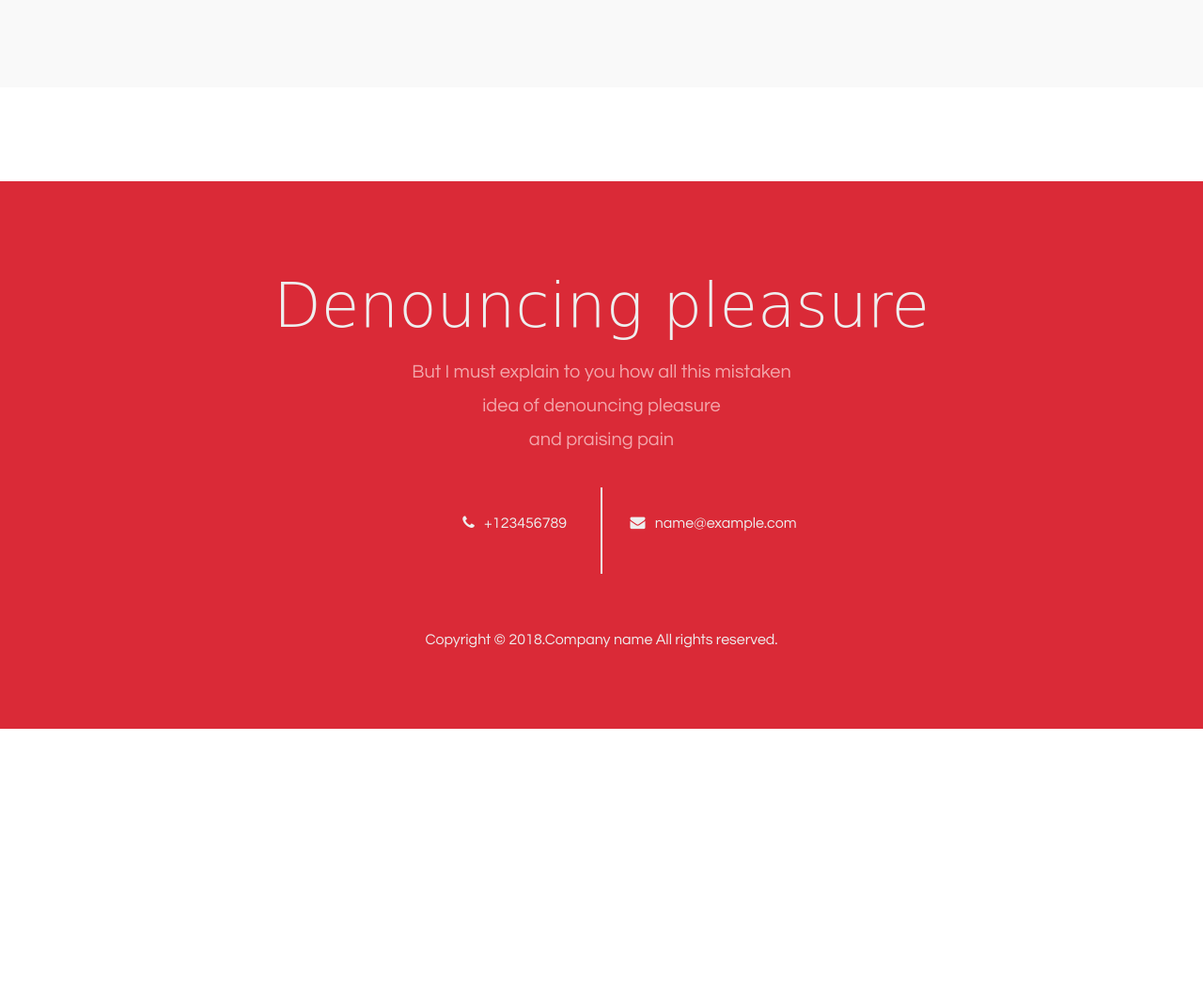
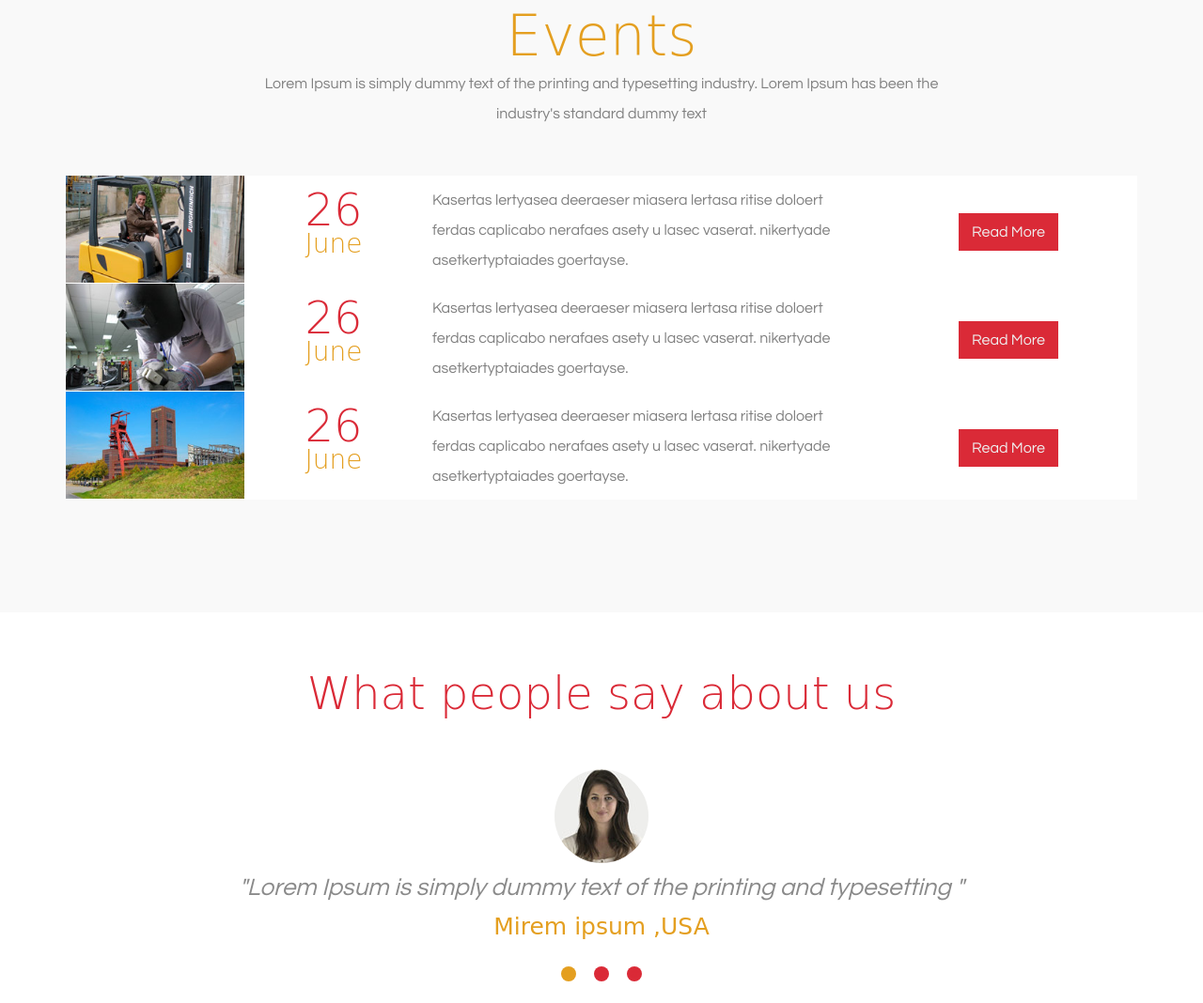
Before and after one commit to 13addata/Temp-Instruc, a plain HTML site: page index.html in a window 1280 px wide. Shown: the part 1884-2952 px from the top of the page at 94% size. Before the commit the page ends 2660 px from the top, so only its background shows below. Drawn offline with Linux system fonts and the light colour scheme; a web font is replaced by a local one.

Commit message:
index.html

```diff
--- a/css/style.css
+++ b/css/style.css
@@ -90,7 +90,7 @@ header .search-btn {
 
 footer {
   position: relative;
-  margin-top: 100px;
+  margin-top: 60px;
   padding:80px 0px;
   text-align: center;
   color: #eee;
@@ -244,6 +244,150 @@ footer .copyright {
 }
 
 .index-events {
-  padding: 80px 0;
+  position: relative;
+  padding: 70px 0;
   background-color: #f9f9f9;
 }
+
+.index-events h2 {
+  text-align: center;
+  font-size: 60px;
+  font-family: 'Simonetta', cursive;
+  font-weight: 100;
+  color: #E49F20;
+}
+
+.index-events p {
+  position: relative;
+  margin: 0 auto;
+  width: 740px;
+  color: #808080;
+  line-height: 2;
+  text-align: center;
+}
+
+
+.event-list {
+  padding: 50px 0;
+}
+
+.event-list .event-list-item {
+  background: #fff;
+}
+
+.event-list .event-list-item .item-col {
+  position: relative;
+  float: left;
+  width: 190px;
+  height: 114px;
+}
+
+
+.event-list .event-list-item .item-col img {
+  max-width: 190px;
+}
+
+.index-events h3 {
+  position: relative;
+  top: 8px;
+  font-size: 48px;
+  font-family: 'Simonetta', cursive;
+  font-weight: 100;
+  color: #DA2A37;
+  text-align: center;
+}
+
+.event-list .event-list-item .item-col h3 span {
+    display:block;
+    font-size: 28px;
+    color: #E49F20;
+    line-height: 18px;
+}
+
+.event-list .event-list-item .item-col p {
+  text-align: left;
+  padding: 10px;
+  width: 440px;
+}
+
+.event-list .event-list-item .item-btn {
+  position: relative;
+  float: left;
+  margin-left: 380px;
+  margin-top: 40px;
+  width: 190px;
+}
+.event-list .event-list-item .item-btn a {
+  padding: 12px 14px;
+  background-color: #DA2A37;
+}
+
+.index-about {
+  position: relative;
+  padding-top: 50px;
+  text-align: center;
+}
+
+.index-about h2 {
+  position: relative;
+  top: 8px;
+  font-size: 48px;
+  font-family: 'Simonetta', cursive;
+  font-weight: 100;
+  color: #DA2A37;
+}
+
+.index-about .index-about-img {
+  margin-top: 60px;
+}
+
+.index-about .index-about-img img {
+  position: relative;
+  margin: 0 auto;
+  width: 100px;
+  height: 100px;
+  border: 1px solid #fff;
+  border-radius: 50%;
+}
+
+.index-about .index-about-quote {
+  color: #8A8A8A;
+  font-size: 26px;
+  padding-top: 12px;
+  font-style: italic;
+}
+
+.index-about .index-about-quote span {
+  display:  block;
+  font-family: 'Simonetta', cursive;
+  font-style:  normal;
+  font-size: 25px;
+  padding-top: 14px;
+  color: #E49F20;
+}
+
+.index-about .about-btn-group {
+  padding-top: 20px;
+}
+
+.index-about .about-btn-group .about-btn {
+  position: relative;
+  display: inline-block;
+  margin: 8px;
+  height: 16px;
+  width: 16px;
+  border-radius: 50%;
+  background: #DA2A37;
+}
+
+.index-about .about-btn-group .about-btn a {
+  color: #DA2A37;
+}
+
+.index-about .about-btn-group .active {
+  background: #E49F20;
+}
+
+.index-about .about-btn-group .active a {
+  color: #E49F20;
+}
--- a/index.html
+++ b/index.html
@@ -57,10 +57,84 @@
 	</div>
 
 	<div class="index-events">
+		<div class="container">
+			<h2>Events</h2>
+			<p>Lorem Ipsum is simply dummy text of the printing and typesetting industry. Lorem Ipsum has been the industry's standard dummy text</p>
+			<ul class="event-list">
 
+				<li class="event-list-item clearfloat">
+					<div class="item-col">
+						<a href=""><img src="images/ev.jpg"></a>
+					</div>
+					<div class="item-col">
+						<h3>26
+							<span>June</span>
+						</h3>
+					</div>
+					<div class="item-col">
+						<p>Kasertas lertyasea deeraeser miasera lertasa ritise doloert ferdas caplicabo nerafaes asety u lasec vaserat. nikertyade asetkertyptaiades goertayse.</p>
+					</div>
+					<div class="item-btn">
+						<a href="">Read More</a>
+					</div>
+				</li>
+
+				<li class="event-list-item clearfloat">
+					<div class="item-col">
+						<a href=""><img src="images/ev1.jpg"></a>
+					</div>
+					<div class="item-col">
+						<h3>26
+							<span>June</span>
+						</h3>
+					</div>
+					<div class="item-col">
+						<p>Kasertas lertyasea deeraeser miasera lertasa ritise doloert ferdas caplicabo nerafaes asety u lasec vaserat. nikertyade asetkertyptaiades goertayse.</p>
+					</div>
+					<div class="item-btn">
+						<a href="">Read More</a>
+					</div>
+				</li>
+
+				<li class="event-list-item clearfloat">
+					<div class="item-col">
+						<a href=""><img src="images/ev2.jpg"></a>
+					</div>
+					<div class="item-col">
+						<h3>26
+							<span>June</span>
+						</h3>
+					</div>
+					<div class="item-col">
+						<p>Kasertas lertyasea deeraeser miasera lertasa ritise doloert ferdas caplicabo nerafaes asety u lasec vaserat. nikertyade asetkertyptaiades goertayse.</p>
+					</div>
+					<div class="item-btn">
+						<a href="">Read More</a>
+					</div>
+				</li>
+
+
+			</ul>
+		</div>
 	</div>
 
-	<div class="index-about"></div>
+	<div class="index-about">
+		<div class="container">
+			<h2>What people say about us</h2>
+			<div class="index-about-img">
+				<img src="images/te.jpg">
+			</div>
+			<div class="index-about-quote">
+				"Lorem Ipsum is simply dummy text of the printing and typesetting "
+				<span>Mirem ipsum ,USA</span>
+			</div>
+			<ul class="about-btn-group">
+				<li class="about-btn active"><a href="">#</a></li>
+				<li class="about-btn"><a href="">#</a></li>
+				<li class="about-btn"><a href="">#</a></li>
+			</ul>
+		</div>
+	</div>
 
 	<footer>
 		<div class="container">
```
Also changed, not shown: 1 other file.
